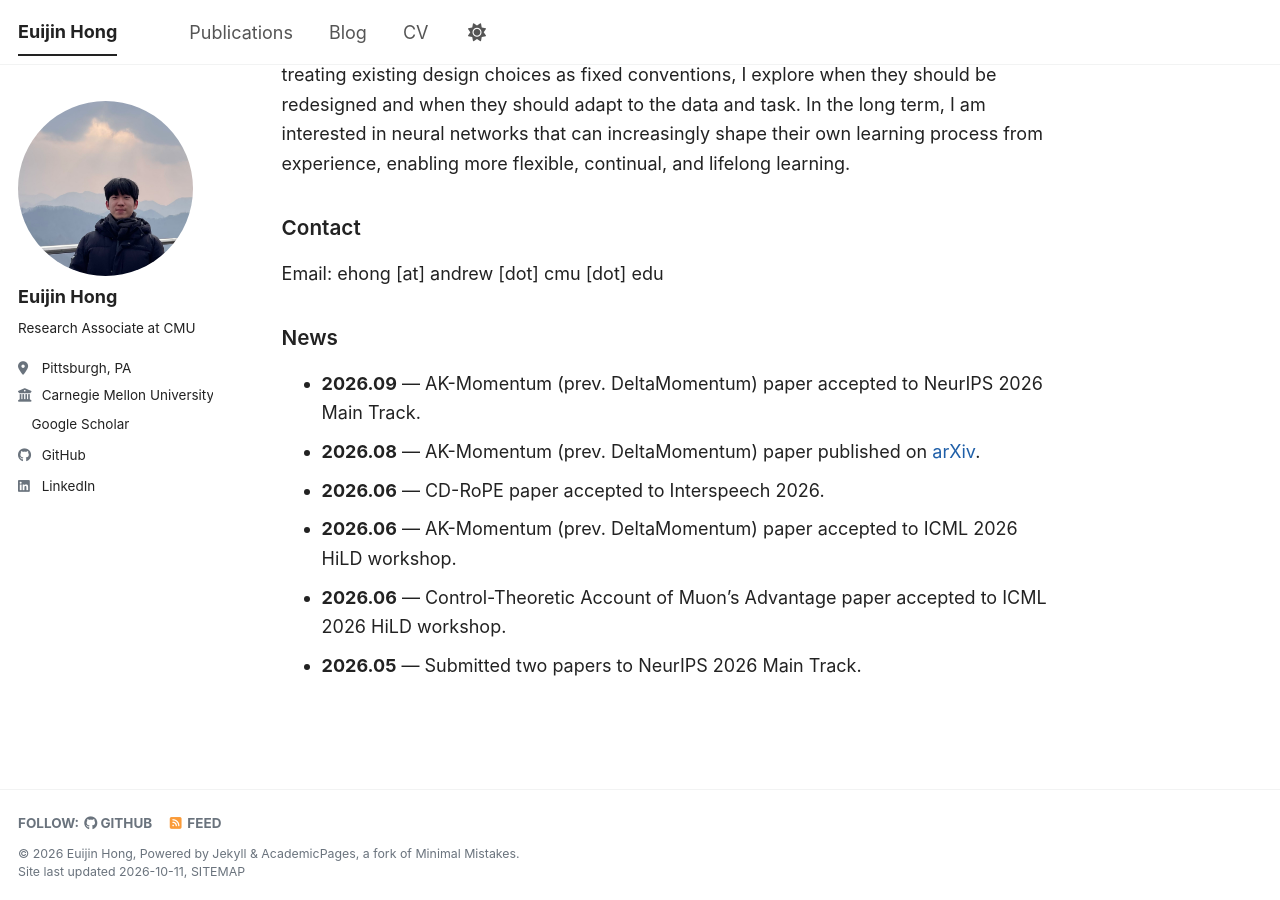
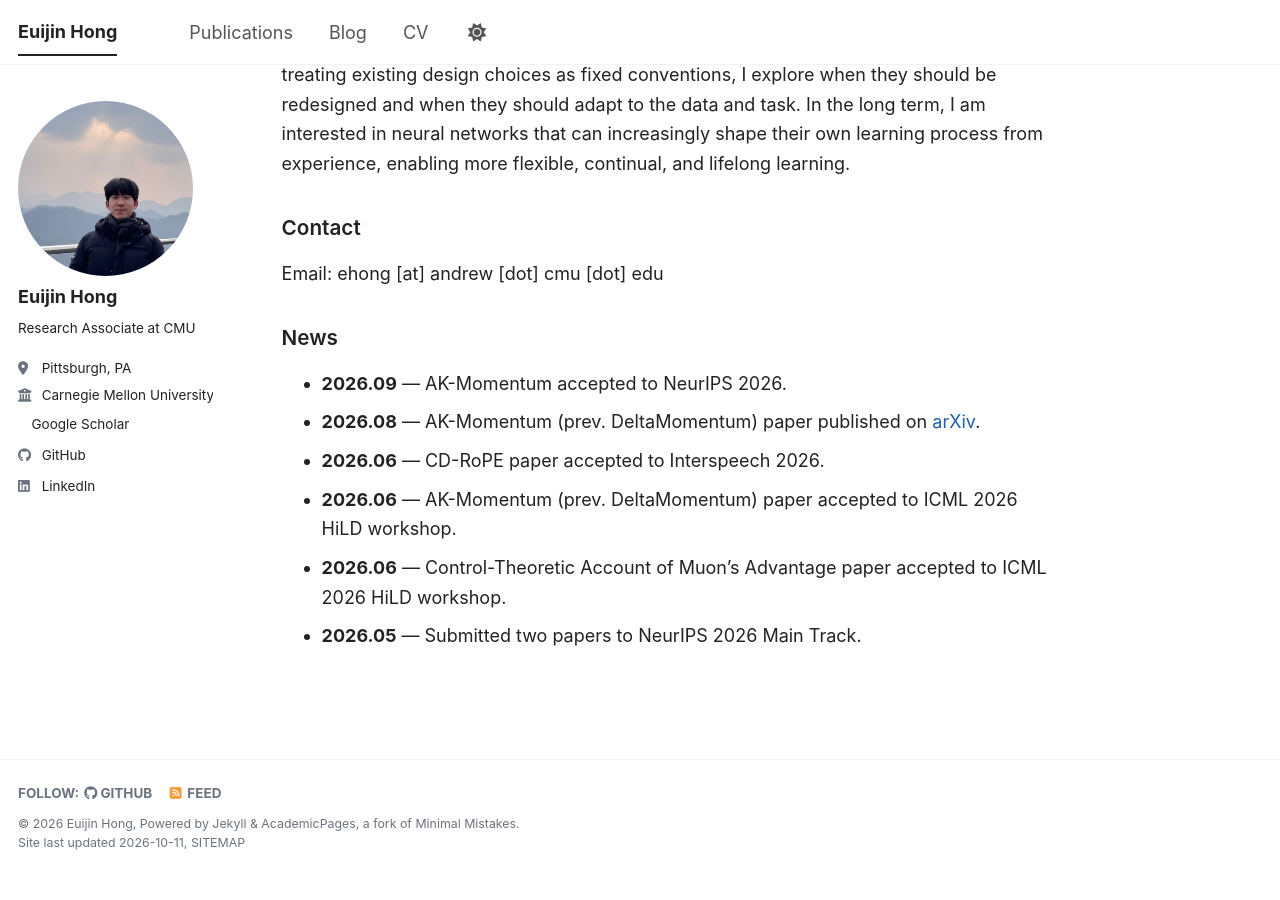
Before and after one commit to euijinh/euijinh.github.io, a Jekyll site: the page built from _pages/about.md, in a window 1280 px wide and 900 px high, scrolled down 547 px. Built offline with Jekyll 4.4.1, drawn with Linux system fonts in a browser that asks for light colours; a style sheet for code colours, icons or effects is not loaded; after the commit the page ends 1417 px from its top, so only the background shows below that.

Commit message:
Update news

```diff
--- a/_pages/about.md
+++ b/_pages/about.md
@@ -28,7 +28,7 @@ Email: ehong [at] andrew [dot] cmu [dot] edu
 
 ## News
 
-- **2026.09** — AK-Momentum (prev. DeltaMomentum) paper accepted to NeurIPS 2026 Main Track.
+- **2026.09** — AK-Momentum accepted to NeurIPS 2026.
 - **2026.08** — AK-Momentum (prev. DeltaMomentum) paper published on [arXiv](https://arxiv.org/abs/2608.19497).
 - **2026.06** — CD-RoPE paper accepted to Interspeech 2026.
 - **2026.06** — AK-Momentum (prev. DeltaMomentum) paper accepted to ICML 2026 HiLD workshop.
```
